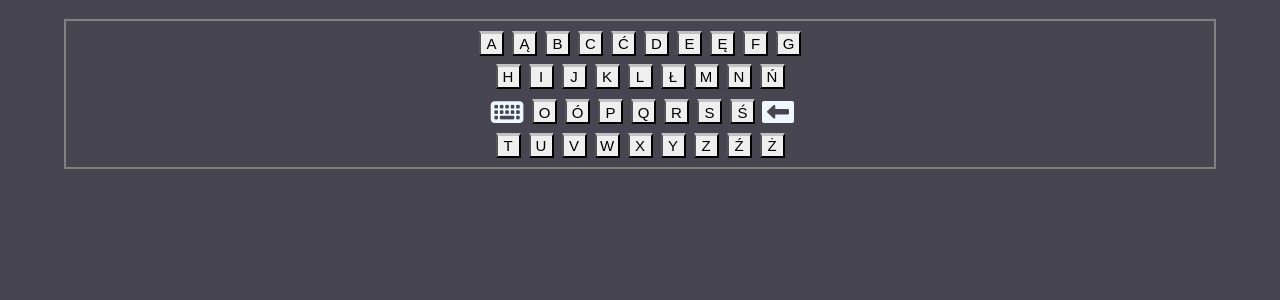
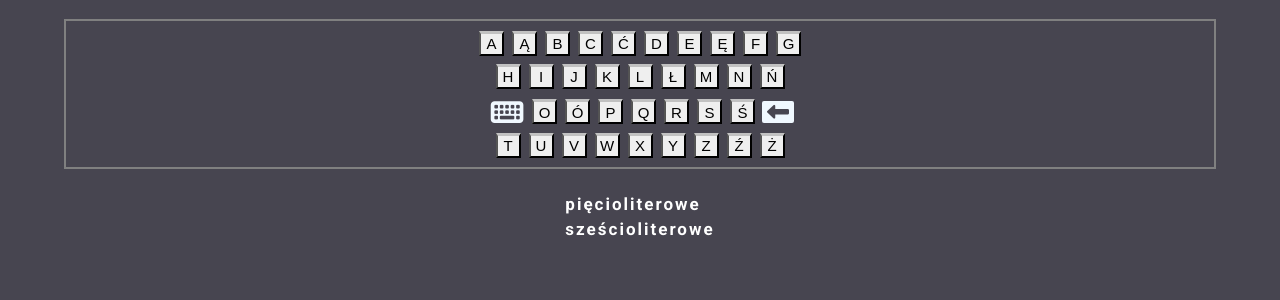
Before and after one commit to RobertBurek/G_Words_diff, a PHP site: page / in a window 1280 px wide. Shown: the part 410-710 px from the top of the page. Run offline with PHP 8.4, Linux system fonts and the light colour scheme; some libraries are stand-ins or nearby versions.

Commit message:
Settings - możliwość zmiany ilości liter

```diff
--- a/app/game.js
+++ b/app/game.js
@@ -1,4 +1,17 @@
 // import { GuessWord } from "./guessWord.js";
+const setting5Letters = document.getElementById('5letters');
+const setting6Letters = document.getElementById('6letters');
+console.log(setting5Letters);
+console.log(setting6Letters);
+setting5Letters.addEventListener('click', ()=> {
+  game.level = 5;
+  game.run(5);
+});
+setting6Letters.addEventListener('click', ()=> {
+  game.level = 6;
+  game.run(6);
+});
+
 
 class CharKeyboard {
       constructor(numberChar, stateChar) {
@@ -264,6 +277,7 @@ class Game {
     }
 
     createStartPlaceGame(level, wrapper) {
+      wrapper.innerHTML = "";
         for ( let i = 0; i < level + 1; i++){
             const divLine = document.createElement("div");
             if (i == 0) divLine.className = 'line current-round';
@@ -350,7 +364,8 @@ class Game {
     //     }
     // }
 
-    run() {
+    run(quantity) {
+      this.level = quantity;
         this.createKeyboard(this.currentlyKeyboard, this.keyboard1, this.keyboard2, this.keyboard3, this.keyboard4);
         // console.log(this.wordGameWrapper);
         // this.createStartPlaceGame(this.level, this.wordGameWrapper, 5);
--- a/css/style.css
+++ b/css/style.css
@@ -187,4 +187,19 @@ button:hover {
   background-color: gray;
   color: #c1c1c1;
 }
+
+.settings {
+  font-size: 17px;
+  font-weight: 600;
+  letter-spacing: 2px;
+}
+
+.setting-letter {
+  margin: 5px;
+}
+
+.setting-letter:hover {
+  cursor: pointer;
+  color: #959499;
+}
 /*# sourceMappingURL=style.css.map */
--- a/css/style.scss
+++ b/css/style.scss
@@ -172,3 +172,18 @@ button:hover {
 	background-color: gray;
 	color: #c1c1c1;
 }
+
+.settings {
+	font-size: 17px;
+	font-weight: 600;
+	letter-spacing: 2px;
+}
+
+.setting-letter {
+ margin: 5px;
+}
+
+.setting-letter:hover {
+	cursor: pointer;
+	color: #959499;
+}
--- a/index.html
+++ b/index.html
@@ -32,6 +32,10 @@
             <div id="keyboard3" class="keyboard3"></div>
             <div id="keyboard4" class="keyboard4"></div>
         </div>
+        <div class="settings">
+            <div id="5letters" class="setting-letter">pięcioliterowe</div>
+            <div id="6letters" class="setting-letter">sześcioliterowe</div>
+        </div>
     </section>
 
     <!-- <script src="/app/game.js" type="text/javascript"></script> -->
@@ -47,7 +51,7 @@
             keyboard3: document.getElementById("keyboard3"),
             keyboard4: document.getElementById("keyboard4"),
         });
-        game.run();
+        game.run(5);
     </script>
 </body>
 
```
Also changed, not shown: 1 other file.
